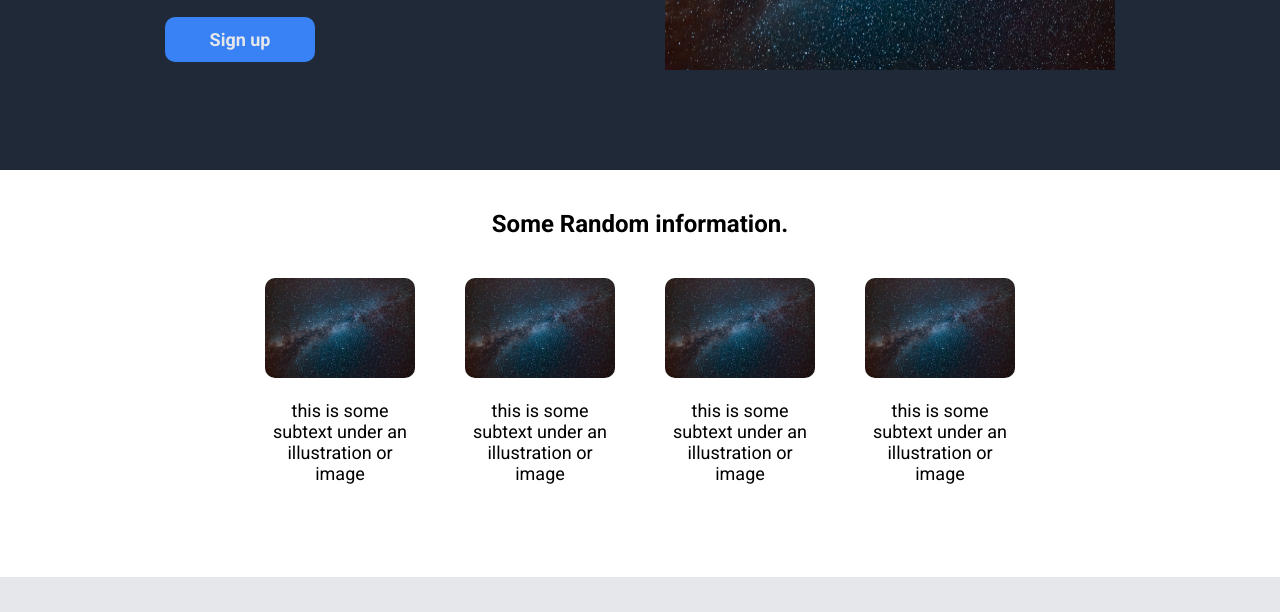
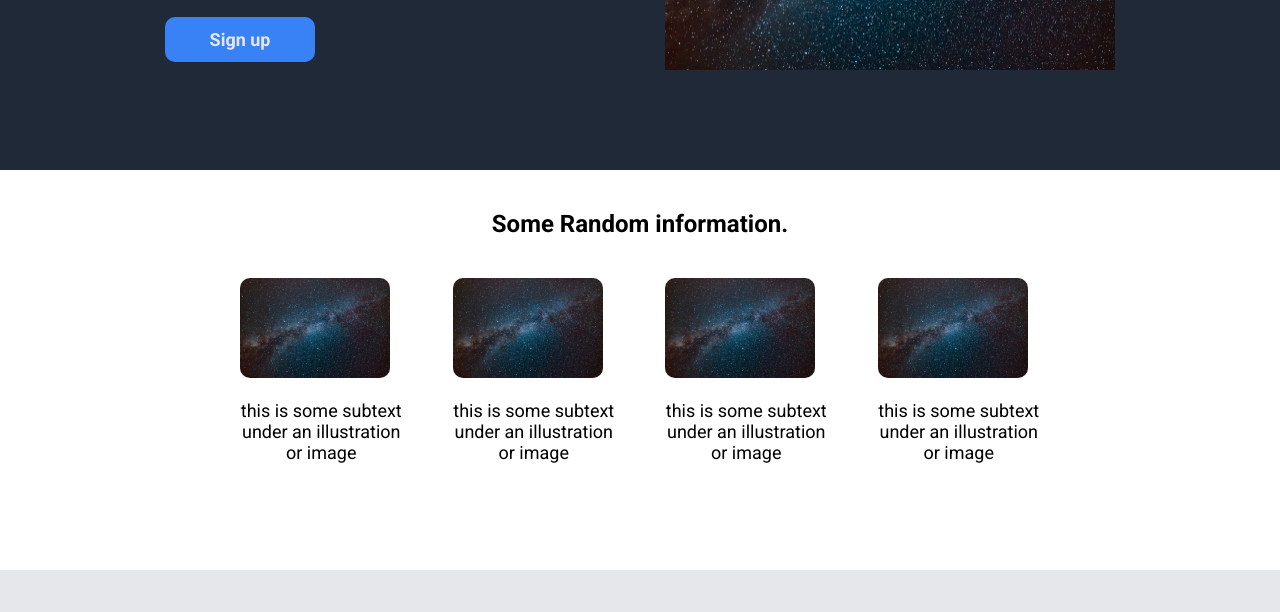
Before and after one commit to SmashleyG/project-landing-page, a plain HTML site: page index.html in a window 1280 px wide. Shown: the part 340-952 px from the top of the page. Drawn offline with Linux system fonts and the light colour scheme.

Commit message:
Change section two photo display width and removed old placeholder image

```diff
--- a/style.css
+++ b/style.css
@@ -96,6 +96,7 @@ body {
     display: flex;
     flex-direction: column;
     align-items: center;
+    height: 400px;
 }
 
 .section-two h3 {
@@ -108,7 +109,7 @@ body {
 .section-two .photo-display {
     display: flex;
     align-items: center;
-    width: 150px;
+    width: 800px;
     justify-content: center;
     gap: 50px;
     margin-bottom: 75px;
@@ -117,6 +118,7 @@ body {
 .section-two .photo-display #photo-container p {
     text-align: center;
     font-size: 18px;
+    font-weight: normal;
 }
 
 .section-two .photo-display img {
```
